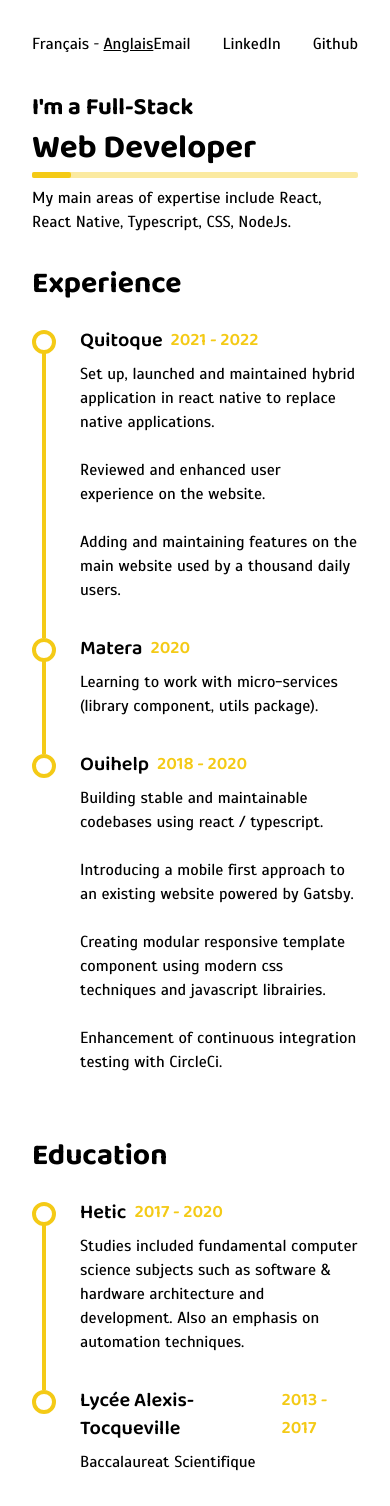
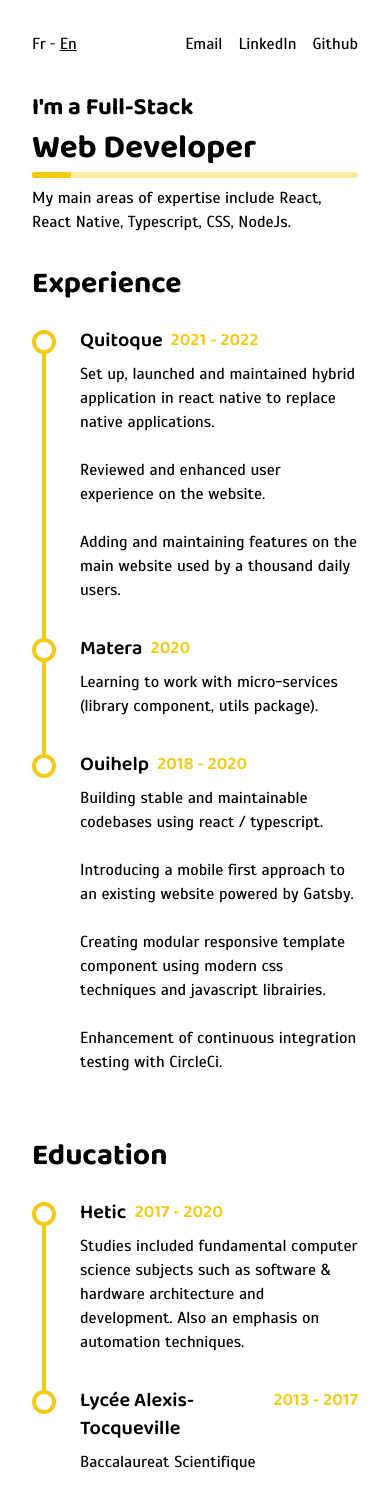
Before and after one commit to Draktors/online-cv, a Next.js app: page / in a window 390 px wide. Built offline with nearby package versions, Linux system fonts and the light colour scheme.

Commit message:
fix contact display on mobile

```diff
--- a/src/components/timeline.tsx
+++ b/src/components/timeline.tsx
@@ -24,11 +24,11 @@ export const Timeline: FC<TimelineProps> = ({
       <ul className="timeline">
         {timelineData.map((datum, i) => (
           <li key={i} className="mb-8 relative pl-12 animate-timeline">
-            <div className="flex items-center mb-2">
+            <div className="flex sm:items-center mb-2">
               <h3 className=" text-xl lg:text-2xl font-semibold mr-2">
                 {datum.title}
               </h3>
-              <span className="text-lg lg:text-xl text-yellow font-semibold">
+              <span className="text-lg lg:text-xl text-yellow font-semibold whitespace-nowrap">
                 {parseDate(datum.startDate, datum.endDate)}
               </span>
             </div>
--- a/src/pages/index.tsx
+++ b/src/pages/index.tsx
@@ -12,7 +12,10 @@ const Home: NextPage = () => (
   <div>
     <Head>
       <title>Enzo Hespel</title>
-      <meta name="description" content="Generated by create next app" />
+      <meta
+        name="description"
+        content="Enzo Hespel, Full-Stack developper resume"
+      />
       <link rel="icon" sizes="16x16" href="/favicon.ico" />
       <link
         href="https://fonts.googleapis.com/css2?family=Baloo+2:wght@400;500;600;700;800&display=swap"
@@ -25,14 +28,16 @@ const Home: NextPage = () => (
     </Head>
 
     <main className="container mx-auto mt-8 px-8">
-      <div className="flex justify-between">
-        <div className="flex mb-9">
-          <p className="mr-1 cursor-pointer">Français</p>
+      <div className="flex justify-between mb-9">
+        <div className="flex">
+          <p className="mr-1 cursor-pointer hidden sm:block">Français</p>
+          <p className="mr-1 cursor-pointer block sm:hidden">Fr</p>
           <span className="mr-1">-</span>
-          <p className="underline cursor-pointer">Anglais</p>
+          <p className="underline cursor-pointer hidden sm:block">English</p>
+          <p className="underline cursor-pointer block sm:hidden">En</p>
         </div>
 
-        <div className="flex gap-8">
+        <div className="flex gap-4 sm:gap-8">
           {CONTACTS.map((contact, i) => (
             <Link key={i} href={contact.link}>
               {contact.title}
```
